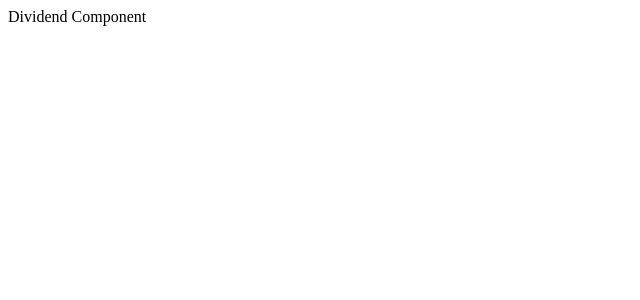
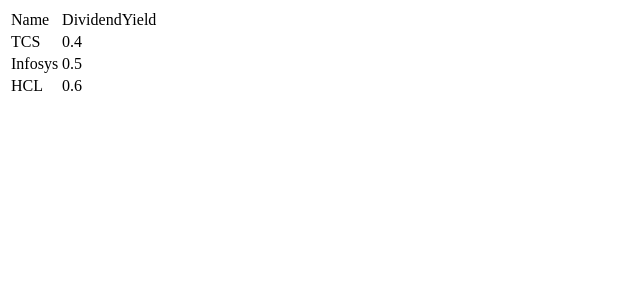
Before and after one commit to alwinruby/janonetwentytwentythree, a React (Create React App) app in the folder jan-app/: page / in a window 1280 px wide. Shown: the top 300 px of the page, without its empty margins (0-640 px from the left). Built offline with nearby package versions, Linux system fonts and the light colour scheme.

Commit message:
Very Basic React App

```diff
--- a/jan-app/src/Dividend.js
+++ b/jan-app/src/Dividend.js
@@ -1,12 +1,42 @@
 // Dividend.js
+
 import React, { Component } from 'react';
+import DividendRow from './DividendRow';
 
 class Dividend extends Component {
+  constructor(props){
+    super(props);
+    this.state = {
+      lists: [
+        {
+          name: 'TCS',
+          dividendYield: '0.4'
+        },
+        {
+          name: 'Infosys',
+          dividendYield: '0.5'
+        },
+        {
+          name: 'HCL',
+          dividendYield: '0.6'
+        }]
+    }
+  }
   render() {
     return (
-      <div>
-        Dividend Component
-      </div>
+      <table>
+        <thead>
+            <tr>
+            <td>Name</td>
+            <td>DividendYield</td>
+            </tr>
+        </thead>
+        <tbody>
+          {this.state.lists.map(list => {
+            return <DividendRow name={list.name} dividendYield={list.dividendYield} />
+          })}
+        </tbody>
+      </table>
     );
   }
 }
--- /dev/null
+++ b/jan-app/src/DividendRow.js
@@ -0,0 +1,16 @@
+// DividendRow.js
+
+import React, { Component } from 'react';
+
+class DividendRow extends Component {
+  render() {
+    return (
+      <tr>
+        <td>{this.props.name}</td>
+        <td>{this.props.dividendYield}</td>
+      </tr>
+    );
+  }
+}
+
+export default DividendRow;
```
